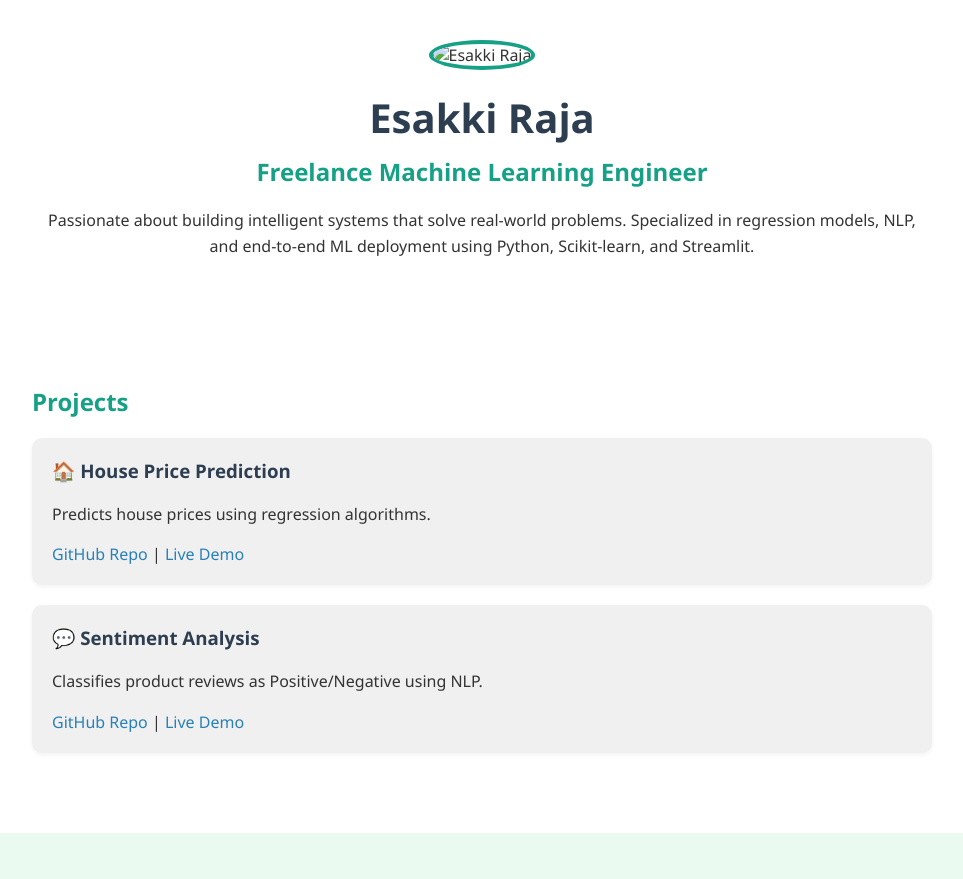
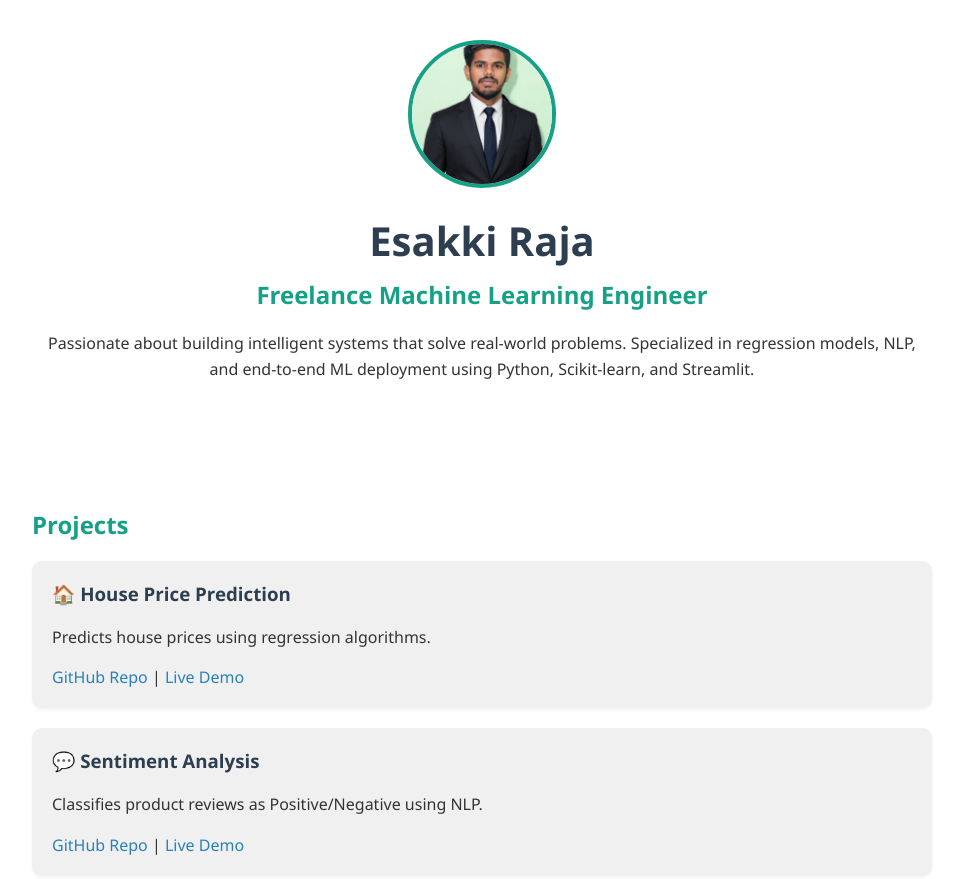
Before and after one commit to raja-ml24/raja-ml24.github.io, a plain HTML site: page index.html in a window 1280 px wide. Shown: the top 879 px of the page, without its empty margins (158-1121 px from the left). Drawn offline with Linux system fonts and the light colour scheme.

Commit message:
Update index.html

```diff
--- a/index.html
+++ b/index.html
@@ -8,7 +8,7 @@
 <body>
   <header>
     <div class="container">
-      <img src="esakkiraja.jpg.jpg" alt="Esakki Raja" class="profile-pic" />
+      <img src="esakkiraja.jpg" alt="Esakki Raja" class="profile-pic" />
       <h1>Esakki Raja</h1>
       <h2>Freelance Machine Learning Engineer</h2>
       <p>
```
